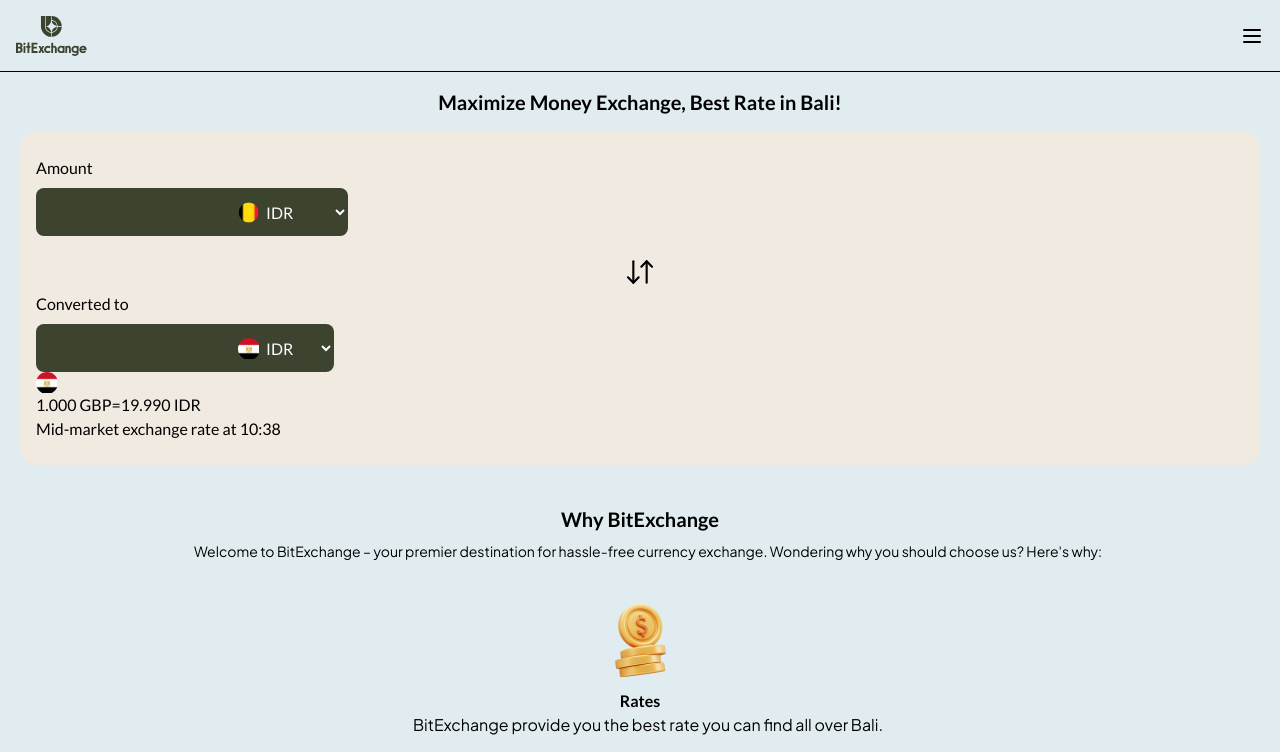
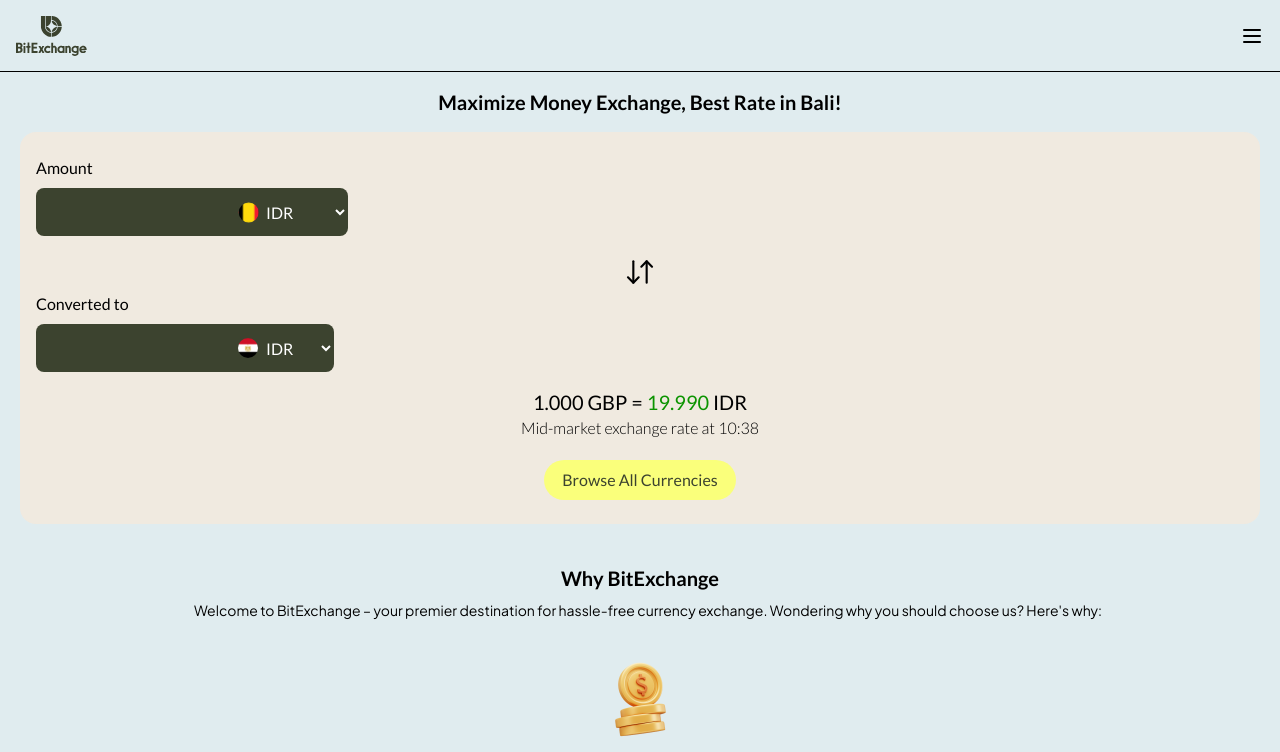
Before and after one commit to liyunfei22/bit-exchange, a Next.js app: page / in a window 1280 px wide. Shown: the top 752 px of the page. Built offline with nearby package versions, Linux system fonts and the light colour scheme.

Commit message:
feat: css

```diff
--- a/src/components/BitExchange.tsx
+++ b/src/components/BitExchange.tsx
@@ -46,7 +46,6 @@
                     </option>
                   );
                 })}
-                <option value="GBP2">GBP2</option>
               </select>
             </label>
           </div>
@@ -62,25 +61,25 @@
               <span className="absolute top-3.5">
                 <IDRIcon />
               </span>
-              <select value="IDR" className="select-contry" disabled>
+              <select className="select-contry">
                 <option value="IDR">
-                  <IDRIcon />
-                  IDR
+                 IDR
                 </option>
               </select>
             </label>
           </div>
         </div>
         <div>
-          <div>
-            <IDRIcon />
+          <div className="text-xl text-center pt-4">
             <span>1.000 GBP</span>
-            <span>=</span>
-            <span>19.990</span> <span>IDR</span>
+            <span className="px-1">=</span>
+            <span className="text-green-text">19.990</span> <span>IDR</span>
           </div>
-          <div>Mid-market exchange rate at 10:38</div>
+          <div className="text-center font-light">Mid-market exchange rate at 10:38</div>
         </div>
-        <div></div>
+        <div className="flex justify-center pt-5">
+          <button className="rounded-full bg-yellow text-black-100 text-blob text-base py-2 w-48">Browse All Currencies</button>
+        </div>
       </div>
     </div>
   );
--- a/src/components/flag/IDR.tsx
+++ b/src/components/flag/IDR.tsx
@@ -1,14 +1,14 @@
 export default function IDRIcon() {
   return (
     <svg
-      width="21"
-      height="21"
-      viewBox="0 0 21 21"
+      width="20"
+      height="20"
+      viewBox="0 0 20 20"
       fill="none"
       xmlns="http://www.w3.org/2000/svg"
       xmlnsXlink="http://www.w3.org/1999/xlink"
     >
-      <circle cx="11" cy="11" r="11" fill="url(#pattern0_119_216)" />
+      <circle cx="10" cy="10" r="10" fill="url(#pattern0_119_216)" />
       <defs>
         <pattern
           id="pattern0_119_216"
--- a/src/components/icons/Exchange.tsx
+++ b/src/components/icons/Exchange.tsx
@@ -1,10 +1,10 @@
 export default function ExchangeIcon () {
   return (
     <svg width="32" height="32" viewBox="0 0 32 32" fill="none" xmlns="http://www.w3.org/2000/svg">
-<path d="M4 21.3334L9.33333 26.6667L14.6667 21.3334" stroke="black" stroke-width="2.13333" stroke-linecap="round" stroke-linejoin="round"/>
-<path d="M9.3335 26.6667L9.3335 5.33342" stroke="black" stroke-width="2.13333" stroke-linecap="round" stroke-linejoin="round"/>
-<path d="M28.0002 10.6667L22.6668 5.33342L17.3335 10.6667" stroke="black" stroke-width="2.13333" stroke-linecap="round" stroke-linejoin="round"/>
-<path d="M22.6665 5.33342V26.6667" stroke="black" stroke-width="2.13333" stroke-linecap="round" stroke-linejoin="round"/>
+<path d="M4 21.3334L9.33333 26.6667L14.6667 21.3334" stroke="black" strokeWidth="2.13333" strokeLinecap="round" strokeLinejoin="round"/>
+<path d="M9.3335 26.6667L9.3335 5.33342" stroke="black" strokeWidth="2.13333" strokeLinecap="round" strokeLinejoin="round"/>
+<path d="M28.0002 10.6667L22.6668 5.33342L17.3335 10.6667" stroke="black" strokeWidth="2.13333" strokeLinecap="round" strokeLinejoin="round"/>
+<path d="M22.6665 5.33342V26.6667" stroke="black" strokeWidth="2.13333" strokeLinecap="round" strokeLinejoin="round"/>
 </svg>
 
   )
--- a/src/components/icons/left.tsx
+++ b/src/components/icons/left.tsx
@@ -8,8 +8,8 @@
       xmlns="http://www.w3.org/2000/svg"
     >
       <path
-        fill-rule="evenodd"
-        clip-rule="evenodd"
+        fillRule="evenodd"
+        clipRule="evenodd"
         d="M0.162849 6.43246C0.302629 7.05002 0.246174 6.98364 2.85849 9.60202L5.24507 11.9941L6.14267 11.0973L7.04028 10.2005L4.93725 8.09721L2.83421 5.9939L4.93725 3.89059L7.04028 1.78728L6.14303 0.890708L5.24579 -0.0058596L2.92918 2.30629C1.4898 3.74288 0.553602 4.70794 0.456841 4.85477C0.164484 5.29839 0.047868 5.92441 0.162849 6.43246Z"
         fill="black"
       />
--- a/src/components/icons/right.tsx
+++ b/src/components/icons/right.tsx
@@ -8,8 +8,8 @@
       xmlns="http://www.w3.org/2000/svg"
     >
       <path
-        fill-rule="evenodd"
-        clip-rule="evenodd"
+        fillRule="evenodd"
+        clipRule="evenodd"
         d="M6.95629 6.43246C6.81651 7.05002 6.87297 6.98364 4.26065 9.60202L1.87407 11.9941L0.976466 11.0973L0.0788613 10.2005L2.1819 8.09721L4.28493 5.9939L2.1819 3.89059L0.0788617 1.78728L0.976107 0.890708L1.87335 -0.0058596L4.18996 2.30629C5.62934 3.74288 6.56554 4.70794 6.6623 4.85477C6.95466 5.29839 7.07127 5.92441 6.95629 6.43246Z"
         fill="black"
       />
--- a/tailwind.config.ts
+++ b/tailwind.config.ts
@@ -15,7 +15,8 @@
         },
         brown: '#F0EAE0',
         green: '#D1E2BE',
-        yellow: '#FAFF7B'
+        yellow: '#FAFF7B',
+        'green-text': '#0C9400'
       },
       spacing: {
         18: '4.5rem',
```
